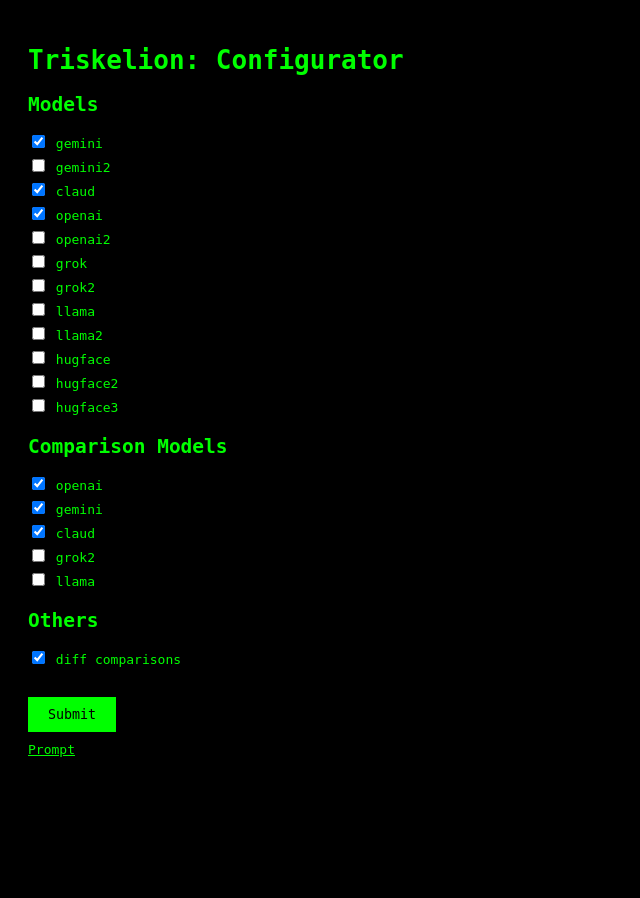
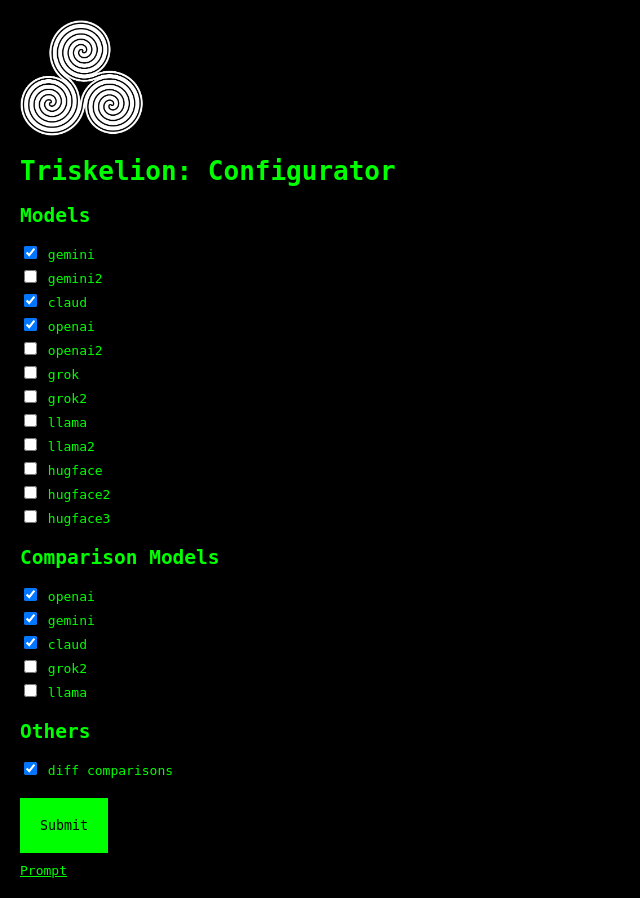
Before and after one commit to andrekramer/triskelion, a Flask app: page /config in a window 1280 px wide. Shown: the whole page, without its empty margins (0-640 px from the left). Before the commit the page ends 757 px from the top, so only its background shows below. Run offline with Flask 3, Linux system fonts and the light colour scheme.

Commit message:
add image to config page

```diff
--- a/templates/config.html
+++ b/templates/config.html
@@ -9,10 +9,10 @@
             background-color: #00ff00;
             color: black;
             border: none;
-            padding: 10px 20px;
+            padding: 20px;
             cursor: pointer;
             font-family: monospace;
-            margin-top: 10px;
+            margin-top: 0;
         }
         button:hover {
             background-color: #00cc00; /* slightly darker green on hover */
@@ -22,6 +22,7 @@
             color: lime;
             font-family: monospace;
             padding: 20px;
+            margin: 0;
         }
         .feature-set {
             margin-bottom: 20px;
@@ -39,6 +40,7 @@
     </style>
 </head>
 <body>
+    <img src="static/Triple-Spiral-Symbol.svg.png" style="width:10%;">
     <h1>Triskelion: Configurator</h1>
     <form method="post">
       <input type="hidden" name="selected_options" value=""/>
--- a/templates/index.html
+++ b/templates/index.html
@@ -38,10 +38,10 @@
             border: 1px solid #00ff00;
             padding: 10px;
             font-family: monospace;
-            font-size: 14px;
+            font-size: 12px;
             box-sizing: border-box; /* ensures padding and border are included in the size */
             width: 100%; /* Take up all the horizontal space */
-            max-width: 500px; /* Set max width */
+            max-width: 450px; /* Set max width */
         }
         button {
             background-color: #00ff00;
@@ -78,8 +78,8 @@
     </style>
 </head>
 <body>
+  <img src="static/Triple-Spiral-Symbol.svg.png" style="width:10%;">
   <div class="container">
-    <img src="static/Triple-Spiral-Symbol.svg.png" style="width:10%;">
     <h1>Triskelion: AI Model Comparator</h1>
     <form method="post">
         <div class="terminal-input-group">
```
